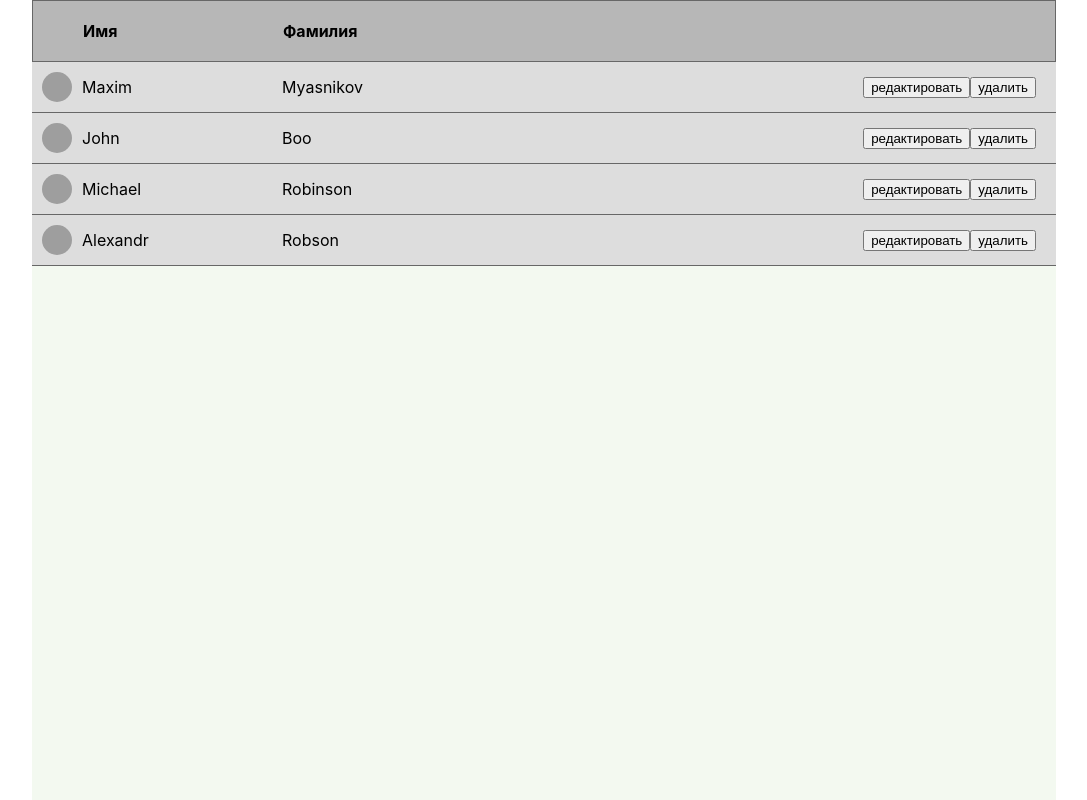
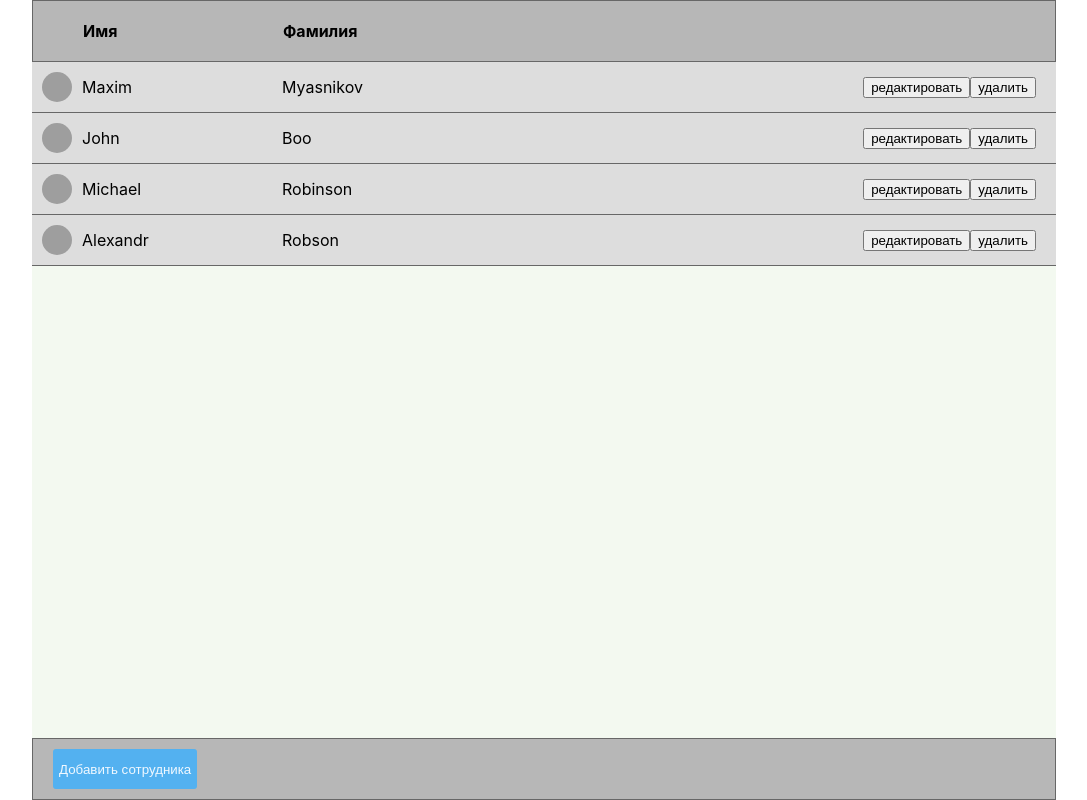
Before and after one commit to sStarkmaXx/co-worcers, a React (Create React App) app: page / in a window 1280 px wide. Shown: the whole page, without its empty margins (96-1183 px from the left). Built offline with nearby package versions, Linux system fonts and the light colour scheme; grey boxes are pictures that could not be loaded.

Commit message:
add new person

```diff
--- a/src/App.tsx
+++ b/src/App.tsx
@@ -1,5 +1,6 @@
-import React, { useState } from 'react';
+import React, { ChangeEvent, useState } from 'react';
 import './App.css';
+import { Footer } from './components/footer/Footer';
 import Header from './components/header/Header';
 import { ModalWindow } from './components/modalwindow/ModalWindow';
 import { Persons } from './components/persons/Persons';
@@ -9,6 +10,7 @@ export type PersonType = {
   firstName: string;
   lastName: string;
 };
+
 export type ModalWindowsState = {
   isOpen: boolean;
   title: string;
@@ -29,12 +31,39 @@ function App() {
     isOpen: false,
     title: '',
   });
+  const [firstName, setFirstName] = useState<string>('');
+  const [lastName, setLastName] = useState<string>('');
+
+  function createFirstName(e: ChangeEvent<HTMLInputElement>) {
+    setFirstName(e.currentTarget.value);
+  }
+
+  function createLastName(e: ChangeEvent<HTMLInputElement>) {
+    setLastName(e.currentTarget.value);
+  }
+
+  function hideModalWindow() {
+    setModalWindowState({ isOpen: false, title: '' });
+  }
+  function addPerson() {
+    setModalWindowState({ isOpen: true, title: 'Создание сотрудника' });
+  }
+
+  function savePerson() {
+    let newId = listOfPersons.length + 1;
+    let newPerson: PersonType = { id: newId, firstName, lastName };
+    let newListOfPersons: Array<PersonType> = listOfPersons.slice();
+    newListOfPersons.push(newPerson);
+    setListOfPersons(newListOfPersons);
+    setFirstName('');
+    setLastName('');
+    setModalWindowState({ isOpen: false, title: '' });
+  }
+
   function editPerson() {
     setModalWindowState({ isOpen: true, title: 'Редактирование сотрудника' });
   }
-  function hideModalWindow() {
-    setModalWindowState({ isOpen: false, title: '' });
-  }
+
   function delPerson(id: number) {
     let newListOfCoworkers = listOfPersons.filter((c) => c.id !== id);
     setListOfPersons(newListOfCoworkers);
@@ -42,8 +71,13 @@ function App() {
   return (
     <div className="App">
       <ModalWindow
+        firstName={firstName}
+        lastName={lastName}
         modalWindowState={modalWindowState}
         hideModalWindow={hideModalWindow}
+        createFirstName={createFirstName}
+        createLastName={createLastName}
+        savePerson={savePerson}
       />
       <Header />
       <Persons
@@ -51,6 +85,7 @@ function App() {
         editPerson={editPerson}
         delPerson={delPerson}
       />
+      <Footer addPerson={addPerson} />
     </div>
   );
 }
--- /dev/null
+++ b/src/components/footer/Footer.module.css
@@ -0,0 +1,16 @@
+.footer {
+  display: flex;
+  margin-top: auto;
+  height: 60px;
+  padding-left: 20px;
+  background-color: #b7b7b7;
+  border: solid 1px #676767;
+  align-items: center;
+}
+.footer button {
+  height: 40px;
+  background-color: rgb(83, 177, 240);
+  border: none;
+  border-radius: 3px;
+  color: aliceblue;
+}
--- /dev/null
+++ b/src/components/footer/Footer.tsx
@@ -0,0 +1,13 @@
+import css from './Footer.module.css';
+
+export type FooterPropsType = {
+  addPerson: () => void;
+};
+
+export const Footer: React.FC<FooterPropsType> = ({ addPerson }) => {
+  return (
+    <div className={css.footer}>
+      <button onClick={addPerson}>Добавить сотрудника</button>
+    </div>
+  );
+};
--- a/src/components/modalwindow/ModalWindow.module.css
+++ b/src/components/modalwindow/ModalWindow.module.css
@@ -35,11 +35,17 @@
 }
 .back {
   display: flex;
-  align-items: center;
   height: 50px;
-  margin-left: 20px;
+  padding-left: 20px;
+  align-content: center;
+}
+.back button {
+  background-color: rgba(0, 0, 139, 0);
+  border: none;
+  color: black;
+}
+.back button:hover {
   color: blue;
-  font-size: 15px;
 }
 .footer {
   display: flex;
@@ -53,6 +59,7 @@
   background-color: rgb(83, 177, 240);
   border: none;
   border-radius: 3px;
+  color: aliceblue;
 }
 input {
   width: 300px;
--- a/src/components/modalwindow/ModalWindow.tsx
+++ b/src/components/modalwindow/ModalWindow.tsx
@@ -1,17 +1,29 @@
+import { ChangeEvent } from 'react';
 import { ModalWindowsState } from '../../App';
 import css from './ModalWindow.module.css';
 
 export type ModalWindowPropsType = {
+  firstName: string;
+  lastName: string;
   modalWindowState: ModalWindowsState;
   hideModalWindow: () => void;
+  createFirstName: (e: ChangeEvent<HTMLInputElement>) => void;
+  createLastName: (e: ChangeEvent<HTMLInputElement>) => void;
+  savePerson: () => void;
 };
 
 export const ModalWindow: React.FC<ModalWindowPropsType> = ({
+  firstName,
+  lastName,
   modalWindowState,
   hideModalWindow,
+  createFirstName,
+  createLastName,
+  savePerson,
 }) => {
   let style = {};
   modalWindowState.isOpen && (style = { display: 'flex' });
+
   return (
     <div className={css.layout} style={style}>
       <div className={css.window}>
@@ -20,11 +32,19 @@ export const ModalWindow: React.FC<ModalWindowPropsType> = ({
           <button onClick={hideModalWindow}>Назад к списку</button>
         </div>
         <div className={css.body}>
-          <input type="text" />
-          <input type="text" />
+          <input
+            type="text"
+            value={firstName}
+            onChange={(e) => createFirstName(e)}
+          />
+          <input
+            type="text"
+            value={lastName}
+            onChange={(e) => createLastName(e)}
+          />
         </div>
         <div className={css.footer}>
-          <button>Сохранить</button>
+          <button onClick={savePerson}>Сохранить</button>
         </div>
       </div>
     </div>
```
